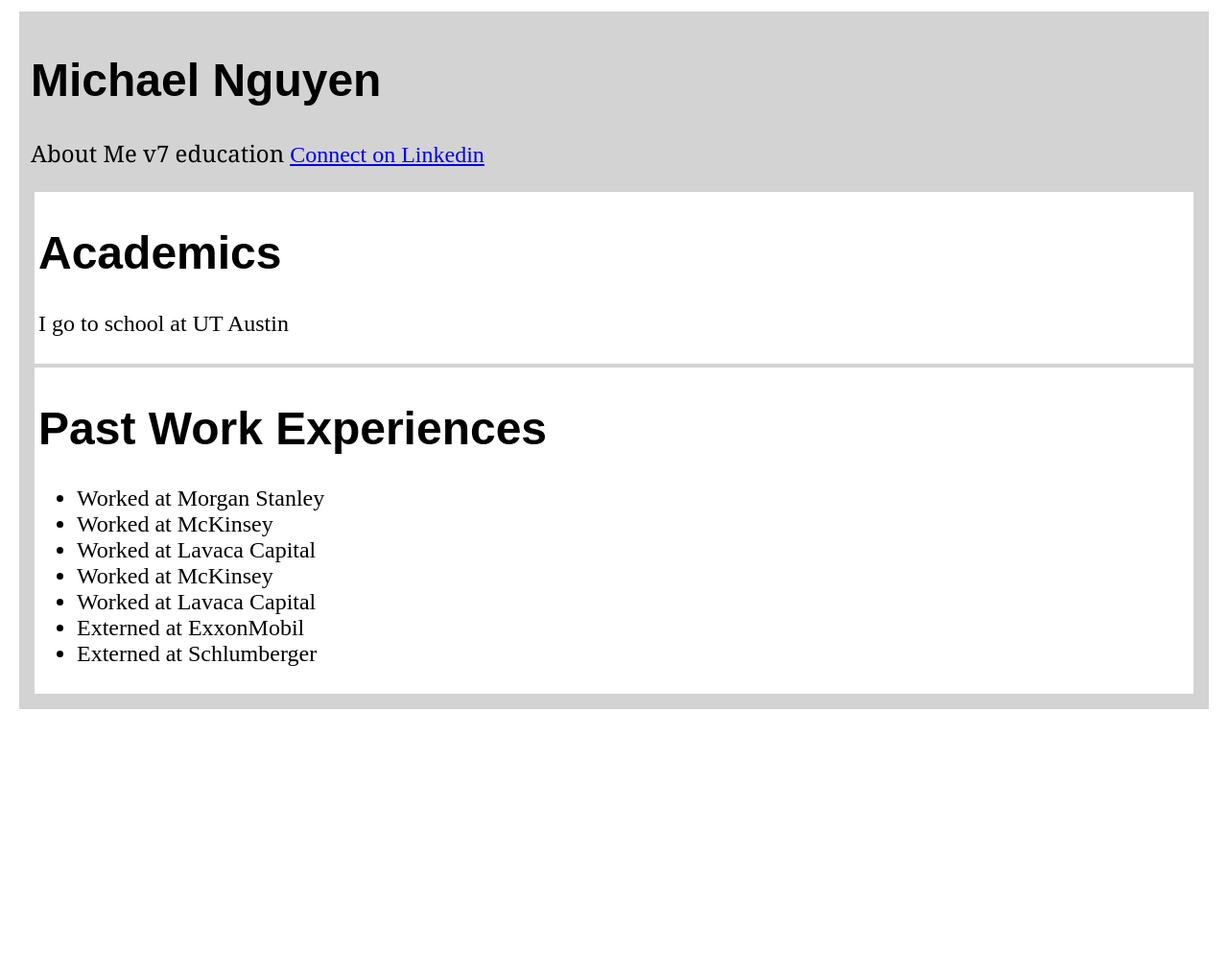
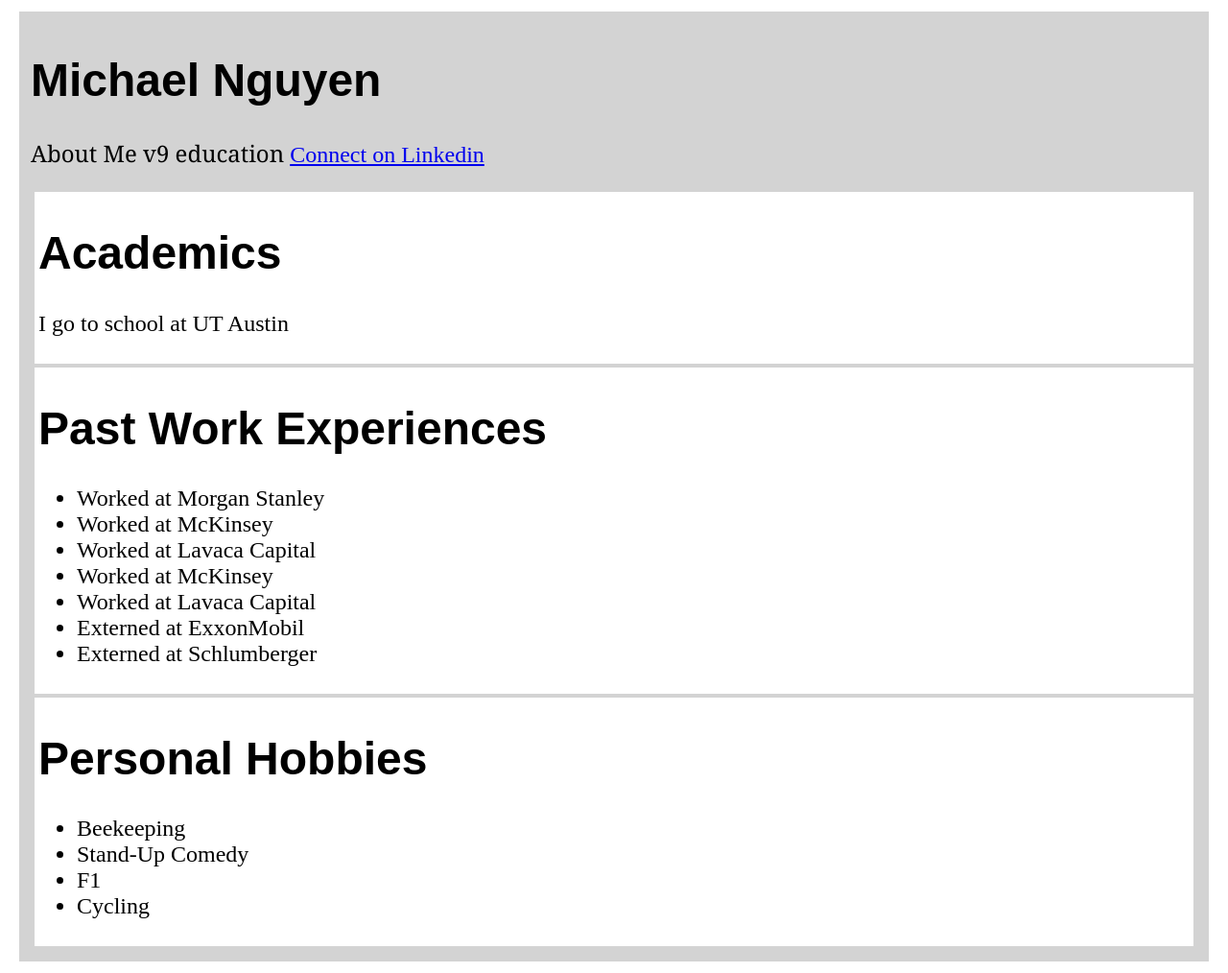
Before and after one commit to Michael-UT/Michael-UT.github.io, a plain HTML site: page index.html in a window 1280 px wide. Shown: the whole page at 96% size. Before the commit the page ends 800 px from the top, so only its background shows below. Drawn offline with Linux system fonts and the light colour scheme; a script that the page names is missing.

Commit message:
v8 added another section

```diff
--- a/index.html
+++ b/index.html
@@ -9,8 +9,8 @@
             <h1>Michael Nguyen</h1>
             <p>
                 <!-- Main updates <span id="adjective">static</span>. -->
-                <span id="lightHeader">About Me v7 education</span>
-                <a href="https://www.linkedin.com/in/mngn/"">Connect on Linkedin</a>
+                <span id="lightHeader">About Me v9 education</span>
+                <a href="https://www.linkedin.com/in/mngn/">Connect on Linkedin</a>
             </p>
             <div class="resumeSection">
                 <h1>Academics</h1>
@@ -34,6 +34,20 @@
                   <li>Externed at Schlumberger</li>
                 </ul>
             </div>
+
+            <div class="resumeSection">
+                <h1>Personal Hobbies</h1>
+                <!-- <p>
+                    <span id="lightHeader">Resume Section 1 title</span>
+                </p> -->
+                <ul>
+                  <li>Beekeeping</li>
+                  <li>Stand-Up Comedy</li>
+                  <li>F1</li>
+                  <li>Cycling</li>
+                </ul>
+            </div>
+
         </div>
         <!--
             This is an HTML comment.
```
